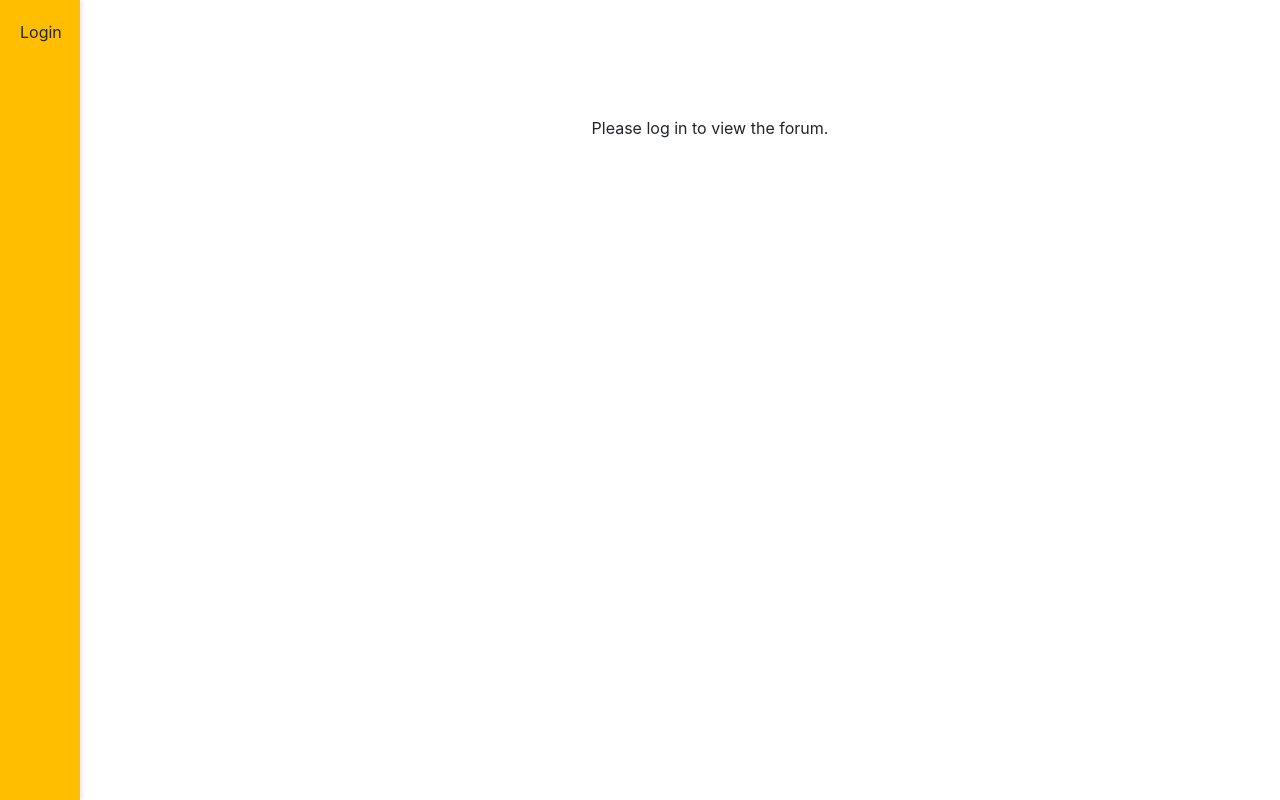
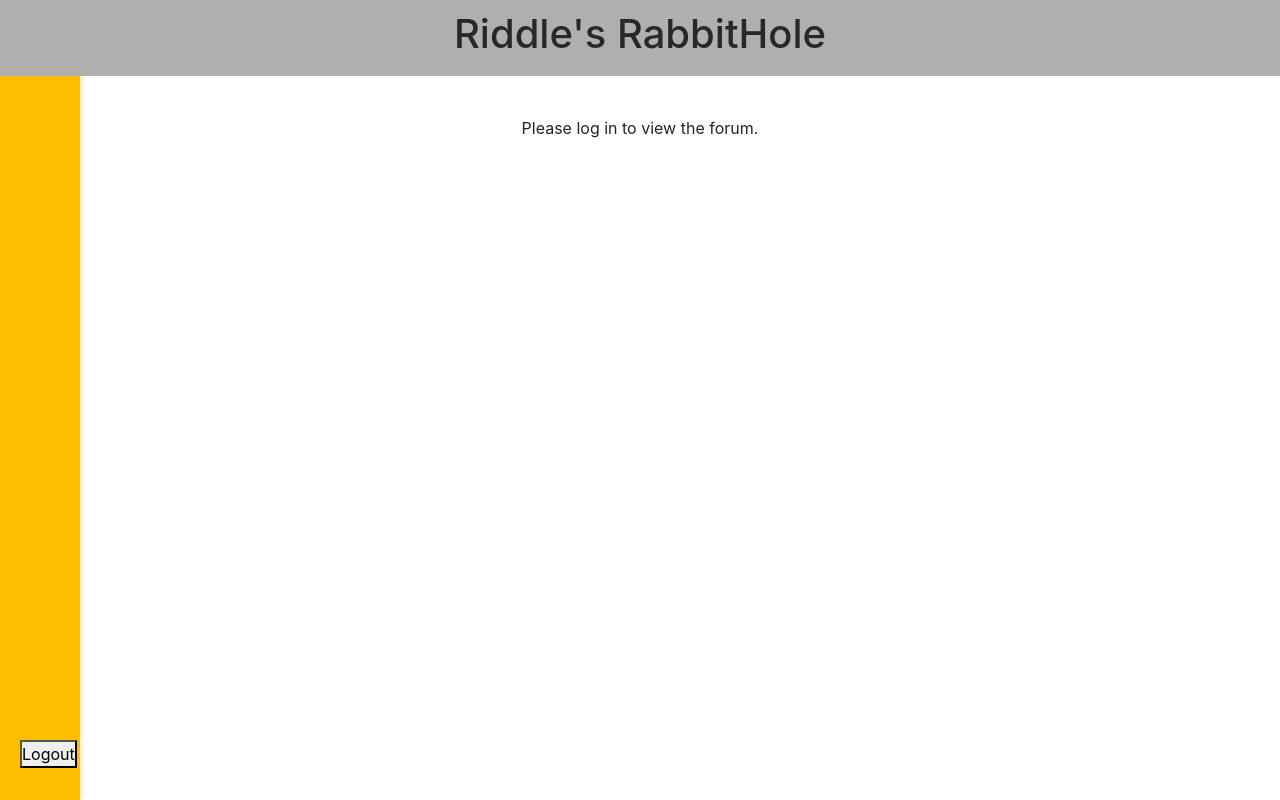
Before and after one commit to riceEx/CITS3403-project, a Flask app: page / in a window 1280 px wide. Run offline with Flask 3, Linux system fonts and the light colour scheme; some libraries are stand-ins or nearby versions.

Commit message:
Added base styling
needs further refining in index.html and needs to add pictures

```diff
--- a/static/js/script.js
+++ b/static/js/script.js
@@ -102,6 +102,7 @@ function checkSidebarExpansion() {
     const filtersVisible = document.getElementById('filtersContainer').classList.contains('show');
     const loginVisible = document.getElementById('loginContainer').classList.contains('show');
     const sidebar = document.getElementById('sidebar');
+
 
     if (filtersVisible || loginVisible) {
         sidebar.classList.add('expanded');
--- a/templates/index.html
+++ b/templates/index.html
@@ -46,13 +46,43 @@
         .pagination button {
             margin-right: 5px;
         }
+        .header {
+            position: fixed;
+            top: 0;
+            left: 0;
+            width: 100%;
+            background-color: #afafaf;
+            color: rgb(40, 40, 40);
+            padding: 10px 15px;
+            text-align: center;
+            z-index: 9999;
+            }
+        .container1 {
+            width: 100%;
+            max-width: 1000px;
+            padding: 50px;
+            background-color: white;
+            border-radius: 8px;
+            box-shadow: 0 0 10px rgba(0, 0, 0, 0.1);
+            display: flex;
+            flex-direction: column;
+            justify-content: center;
+            align-items: center;
+            font-size: 18px;
+            margin-top: 50px;
+        }
     </style>
+    <div class="header">
+        <h1>Riddle's RabbitHole</h1>
+    </div>
 </head>
 <body>
     <div class="sidebar" id="sidebar">
     <div class="login-tab" id="loginButton" onclick="toggleLogin()">
         {% if current_user.is_authenticated %}
-            {{ current_user.username }} | <button onclick="logout()">Logout</button>
+            <br><br><br>
+            {{ current_user.username }}
+
         {% else %}
             Login
         {% endif %}
@@ -62,7 +92,7 @@
 
         {% else %}
             <h3>Login</h3>
-            <form id="loginForm" method="POST" action="/login">
+            <form id="loginForm" method="POST" action="/create">
                 <div class="form-group">
                     <label for="username">Username:</label>
                     <input type="text" id="username" name="username" placeholder="Enter username" required>
@@ -77,12 +107,12 @@
         {% endif %}
     </div>
 
+    <div class="filters-tab" id="filterButton" onclick="toggleFilters()">{% if current_user.is_authenticated %}Filters{% else %}{% endif %}</div>
 
-
-    <div class="filters-tab" id="filterButton" onclick="toggleFilters()">{% if current_user.is_authenticated %}Filters{% else %}{% endif %}</div>
         <div class="filters-container" id="filtersContainer">
             <h3>Filters</h3>
             <label for="exactWordLengthFilter">Word Length:</label>
+
             <select id="exactWordLengthFilter" onchange="updatePostsView()">
                 <option value="all">All Word Lengths</option>
                 <option value="1">1 character</option>
@@ -99,7 +129,6 @@
                 <option value="12">12 characters</option>
                 <option value="13+">More than 12 characters</option>
             </select>
-
 
             <select id="filterLanguage" onchange="updatePostsView()">
                 <option value="all">All Languages</option>
@@ -127,15 +156,17 @@
                 <option value="100">100 items per page</option>
             </select>
         </div>
+        <br><br><br><br><br><br><br><br><br><br><br><br><br><br><br><br><br><br><br><br><br><br><br><br><br><br><br><br><br>
+        <button onclick="logout()">Logout</button>
     </div>
 
 
 
-<div class="container mt-5" style="margin-left: 120px;">
+<div class="container mt-5" id = "container1">
 
     {% if current_user.is_authenticated %}
     <!-- Logged in User View -->
-
+    <br><br>
     <div class="mb-4">
         <a href="{{ url_for('leaderboard') }}" class="btn btn-primary">View Leaderboard</a>
     </div>
```
Also changed, not shown: templates/create.html (+43 -4 lines), images/17-0.png (added), instance/main.db. Lines whose indentation alone changed are shown as unchanged.
